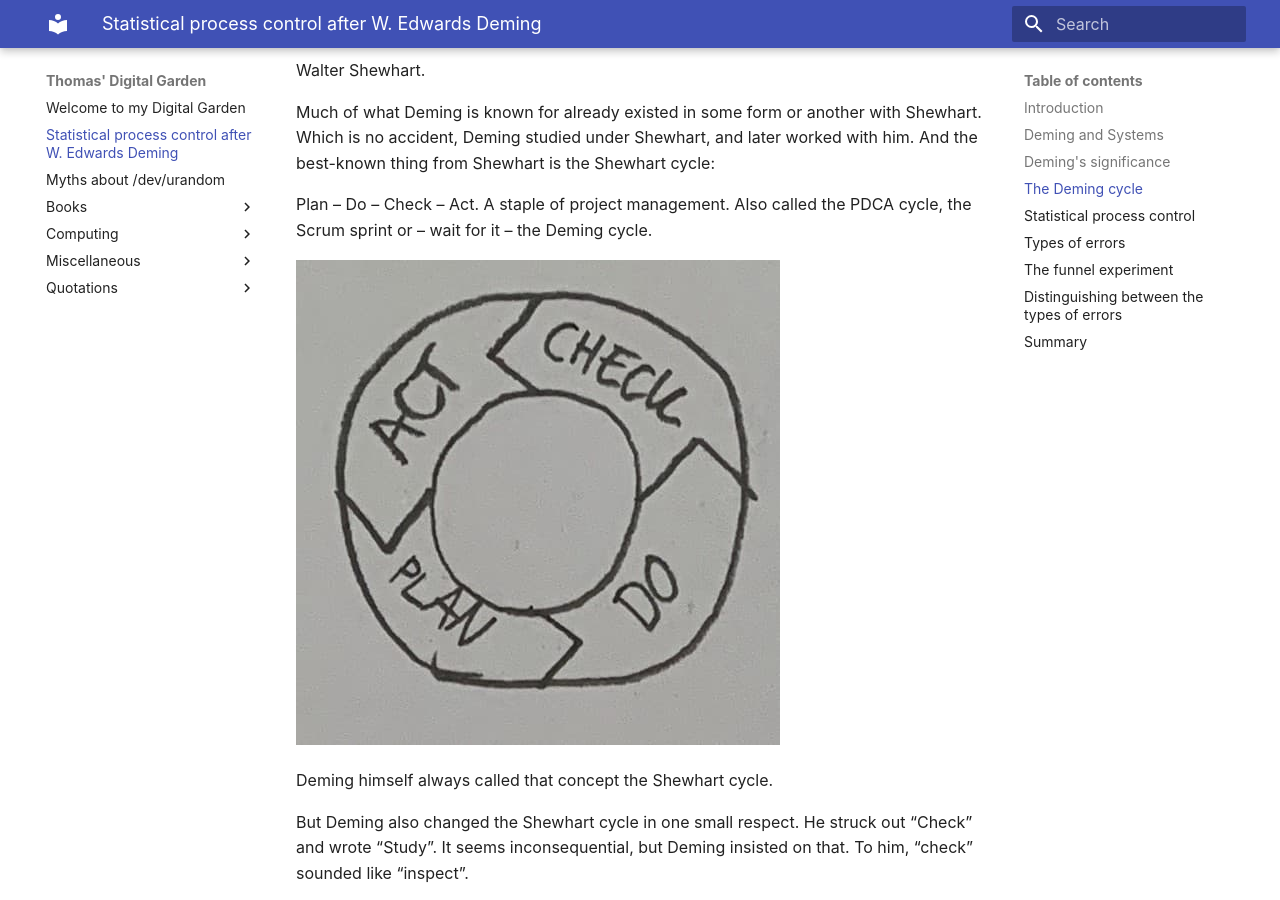
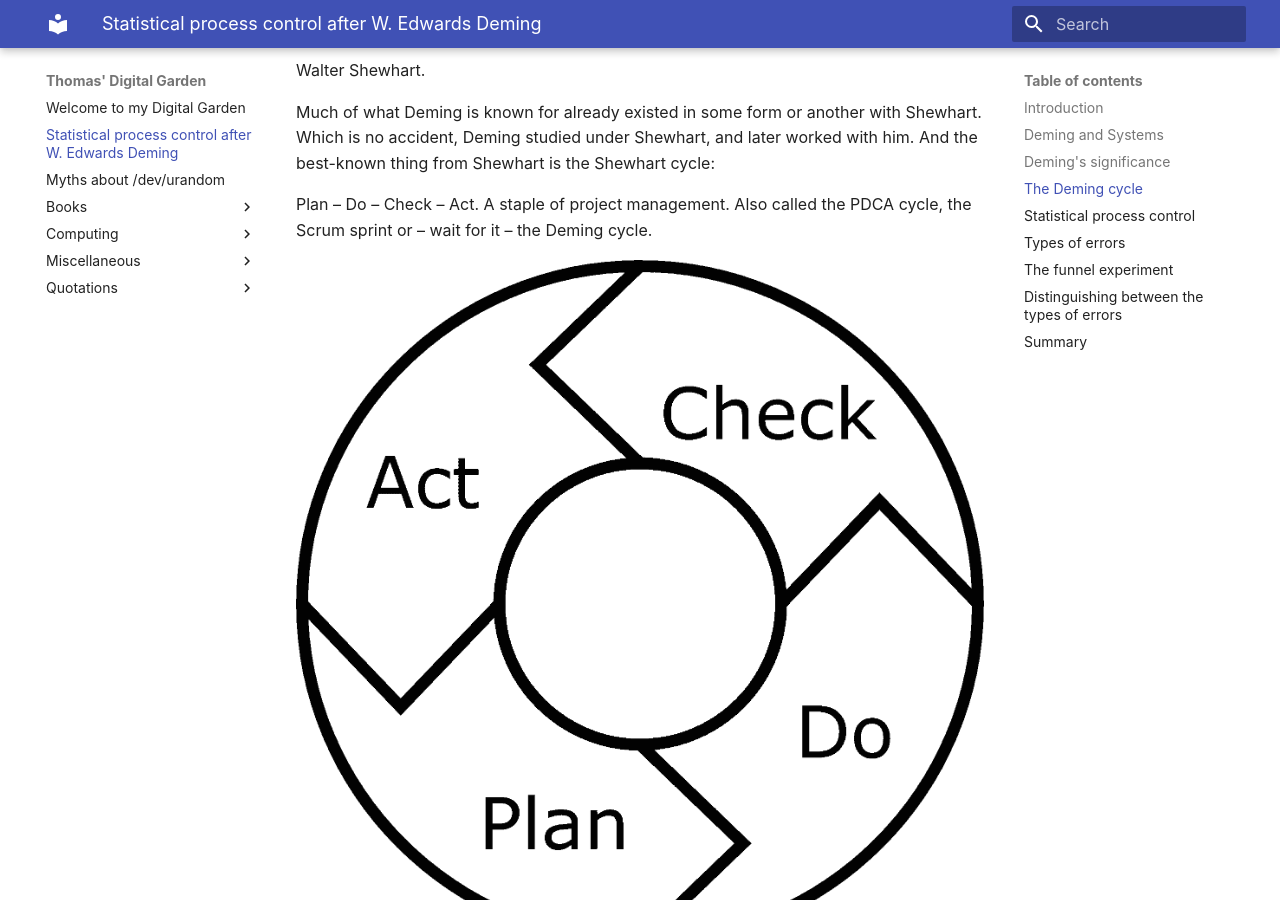
Before and after one commit to th/2uo.de, an MkDocs documentation site: the page built from docs/deming.md, in a window 1280 px wide and 900 px high, scrolled down 3474 px. Built offline with MkDocs 1.6.1 and Material for MkDocs 9.7.7, drawn with Linux system fonts in a browser that asks for light colours.

Commit message:
Redrawn Deming cycle.

```diff
--- a/docs/deming.md
+++ b/docs/deming.md
@@ -79,7 +79,7 @@ Much of what Deming is known for already existed in some form or another with Sh
 
 Plan – Do – Check – Act. A staple of project management. Also called the PDCA cycle, the Scrum sprint or – wait for it – the Deming cycle.
 
-![Plan – Do – Check – Act. A staple of project management. Also called the PDCA cycle, the Scrum sprint or – wait for it – the Deming cycle.](deming-shewhartcycle.jpg)
+![Plan – Do – Check – Act. A staple of project management. Also called the PDCA cycle, the Scrum sprint or – wait for it – the Deming cycle.](deming-cycle-squoosh.png)
 
  Deming himself always called that concept the Shewhart cycle.
 
```
Also changed, not shown: docs/deming-cycle-squoosh.png (added), docs/deming-shewhartcycle.jpg (deleted).
